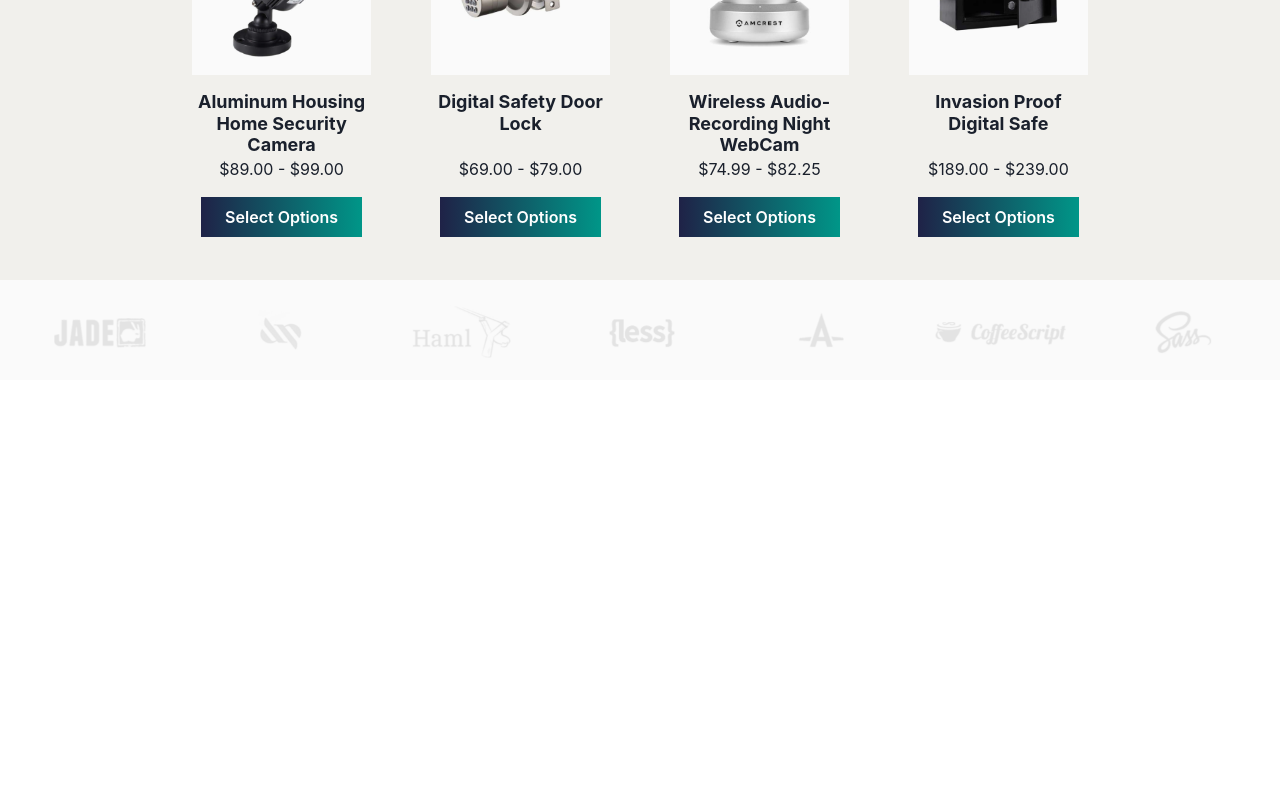
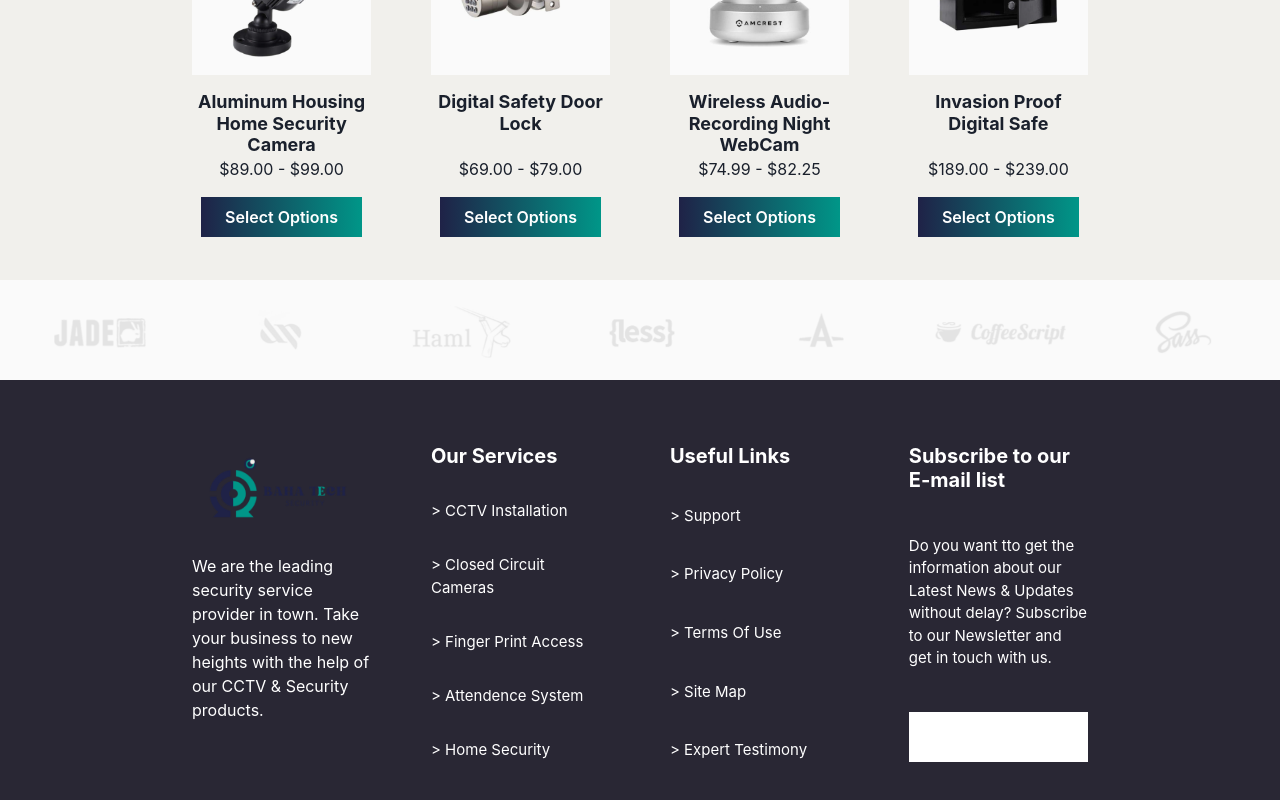
Before and after one commit to zxkeyy/BahaTech-front, a React (Vite) app: page / in a window 1280 px wide. Shown: the part 4195-4995 px from the top of the page. Before the commit the page ends 4575 px from the top, so only its background shows below. Built offline with nearby package versions, Linux system fonts and the light colour scheme.

Commit message:
Added Footer compponent

```diff
--- /dev/null
+++ b/src/components/Footer/Footer.tsx
@@ -0,0 +1,104 @@
+import { Box, Heading, Image, Text } from "@chakra-ui/react";
+import { Link } from "react-router-dom";
+import Logo from "../../assets/Logo bt snbg 1.png";
+
+const Footer = () => {
+  return (
+    <Box
+      width="100%"
+      bgColor="#292734"
+      display="flex"
+      justifyContent="center"
+      textColor="white"
+    >
+      <Box
+        width="70%"
+        display={"flex"}
+        justifyContent="space-between"
+        paddingY={"5%"}
+      >
+        <Box
+          width="20%"
+          display="flex"
+          flexDirection="column"
+          justifyContent="space-between"
+        >
+          <Box width={"100%"}>
+            <Link to="/">
+              <Image height={"100%"} src={Logo} alt="BahaTech" />
+            </Link>
+          </Box>
+          <Text textColor={"white"}>
+            We are the leading security service provider in town. Take your
+            business to new heights with the help of our CCTV & Security
+            products.
+          </Text>
+          <Box display="flex" height="40Px"></Box>
+        </Box>
+        <Box
+          width="20%"
+          fontSize="15px"
+          display="flex"
+          flexDirection="column"
+          justifyContent="space-between"
+        >
+          <Heading fontSize="20px">Our Services</Heading>
+          <Link to="/">
+            <Text>{"> "}CCTV Installation</Text>
+          </Link>
+          <Link to="/">
+            <Text>{"> "}Closed Circuit Cameras</Text>
+          </Link>
+          <Link to="/">
+            <Text>{"> "}Finger Print Access</Text>
+          </Link>
+          <Link to="/">
+            <Text>{"> "}Attendence System</Text>
+          </Link>
+          <Link to="/">
+            <Text>{"> "}Home Security</Text>
+          </Link>
+        </Box>
+        <Box
+          width="20%"
+          fontSize="15px"
+          display="flex"
+          flexDirection="column"
+          justifyContent="space-between"
+        >
+          <Heading fontSize="20px">Useful Links</Heading>
+          <Link to="/">
+            <Text>{"> "}Support</Text>
+          </Link>
+          <Link to="/">
+            <Text>{"> "}Privacy Policy</Text>
+          </Link>
+          <Link to="/">
+            <Text>{"> "}Terms Of Use</Text>
+          </Link>
+          <Link to="/">
+            <Text>{"> "}Site Map</Text>
+          </Link>
+          <Link to="/">
+            <Text>{"> "}Expert Testimony</Text>
+          </Link>
+        </Box>
+        <Box
+          width="20%"
+          display="flex"
+          flexDirection="column"
+          justifyContent="space-between"
+        >
+          <Heading fontSize="20px">Subscribe to our E-mail list</Heading>
+          <Text fontSize="15px">
+            Do you want tto get the information about our Latest News & Updates
+            without delay? Subscribe to our Newsletter and get in touch with us.
+          </Text>
+          <Box width="100%" height="50px" bgColor="white"></Box>
+        </Box>
+      </Box>
+    </Box>
+  );
+};
+
+export default Footer;
--- a/src/pages/Layout.tsx
+++ b/src/pages/Layout.tsx
@@ -1,11 +1,13 @@
 import { Outlet } from "react-router-dom";
 import Navbar from "../components/Navbar/Navbar";
+import Footer from "../components/Footer/Footer";
 
 const Layout = () => {
   return (
     <>
       <Navbar />
       <Outlet />
+      <Footer />
     </>
   );
 };
```
